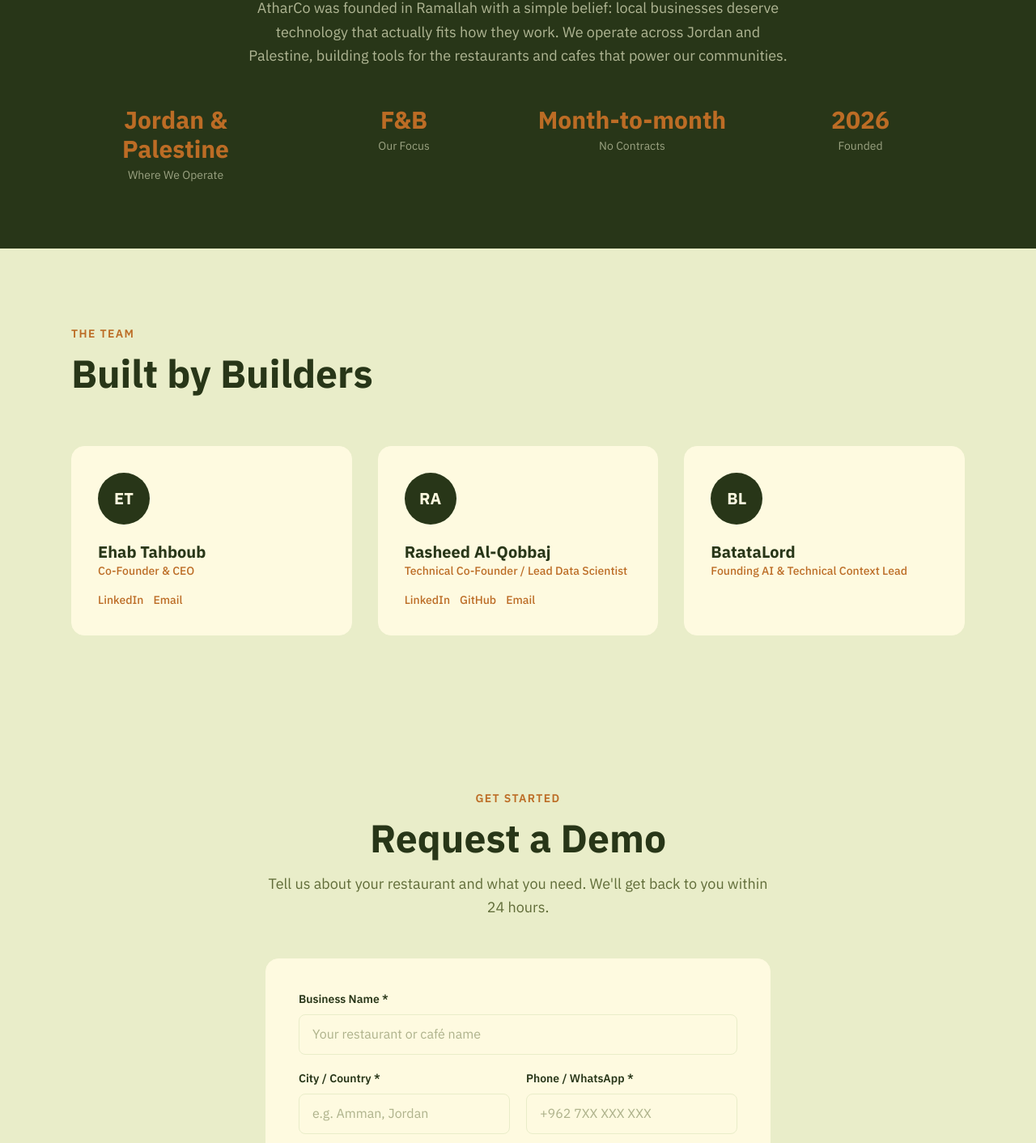
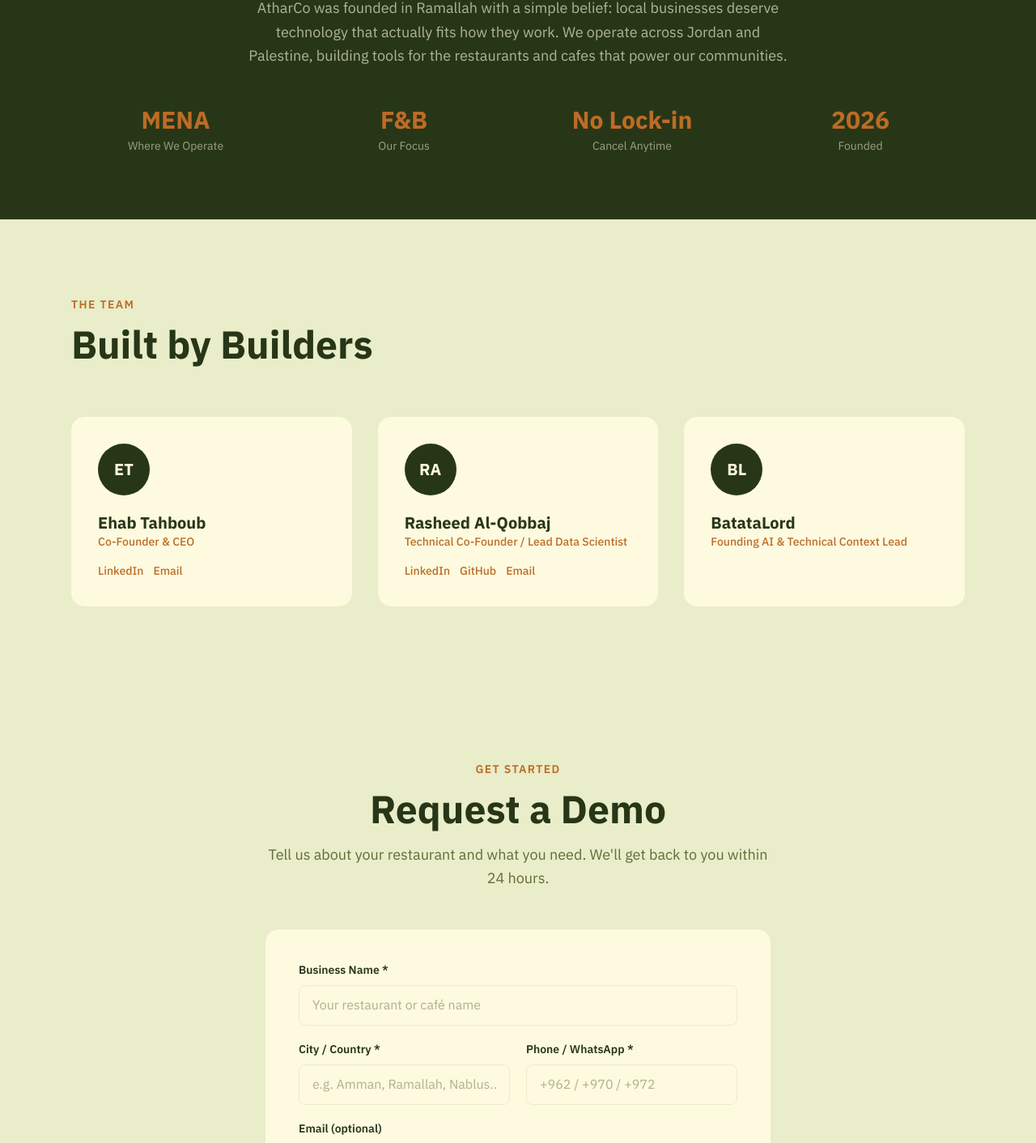
Before and after one commit to AtharCo/atharco-website, a Next.js app: page / in a window 1280 px wide. Shown: the part 2819-4231 px from the top of the page at 81% size. Built offline with nearby package versions, Linux system fonts and the light colour scheme.

Commit message:
Fix: stats alignment, MENA scope, multi-country contact form placeholders

```diff
--- a/src/components/ContactForm.tsx
+++ b/src/components/ContactForm.tsx
@@ -90,7 +90,7 @@
                     id="city"
                     name="city"
                     required
-                    placeholder="e.g. Amman, Jordan"
+                    placeholder="e.g. Amman, Ramallah, Nablus..."
                     className="w-full px-4 py-3 rounded-lg border border-light-olive bg-cream text-forest placeholder:text-olive/50 focus:outline-none focus:ring-2 focus:ring-gold focus:border-transparent"
                   />
                 </div>
@@ -103,7 +103,7 @@
                     id="phone"
                     name="phone"
                     required
-                    placeholder="+962 7XX XXX XXX"
+                    placeholder="+962 / +970 / +972"
                     className="w-full px-4 py-3 rounded-lg border border-light-olive bg-cream text-forest placeholder:text-olive/50 focus:outline-none focus:ring-2 focus:ring-gold focus:border-transparent"
                   />
                 </div>
--- a/src/components/Impact.tsx
+++ b/src/components/Impact.tsx
@@ -18,9 +18,9 @@
 
         <div className="grid grid-cols-2 md:grid-cols-4 gap-6">
           {[
-            { value: "Jordan & Palestine", label: "Where We Operate" },
+            { value: "MENA", label: "Where We Operate" },
             { value: "F&B", label: "Our Focus" },
-            { value: "Month-to-month", label: "No Contracts" },
+            { value: "No Lock-in", label: "Cancel Anytime" },
             { value: "2026", label: "Founded" },
           ].map((stat) => (
             <div key={stat.label} className="text-center">
```
